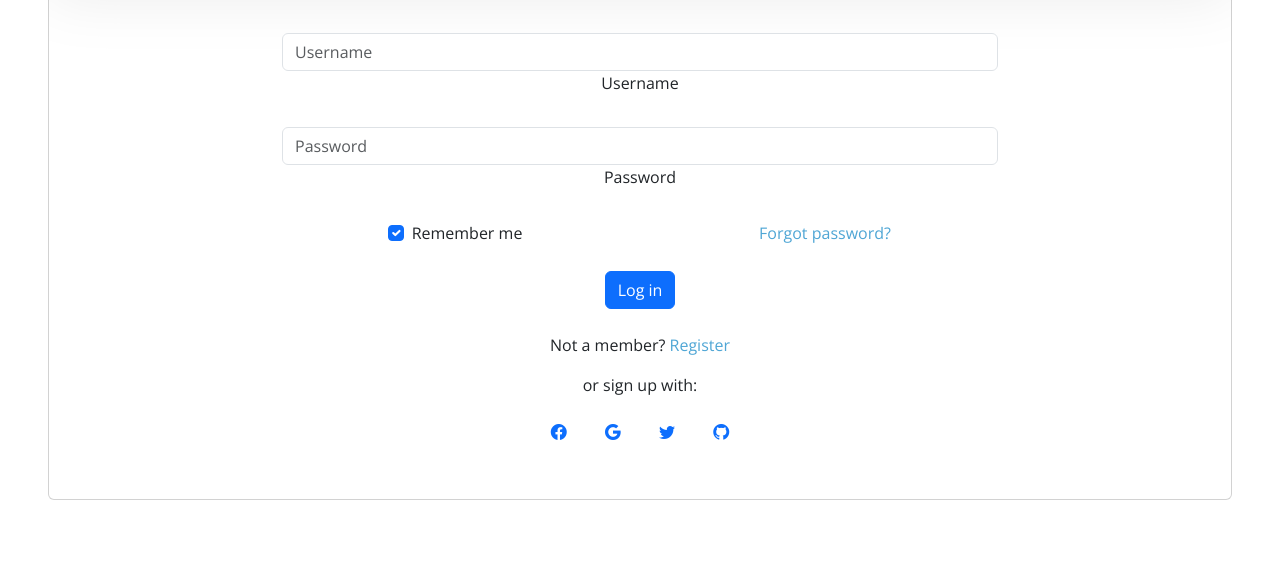
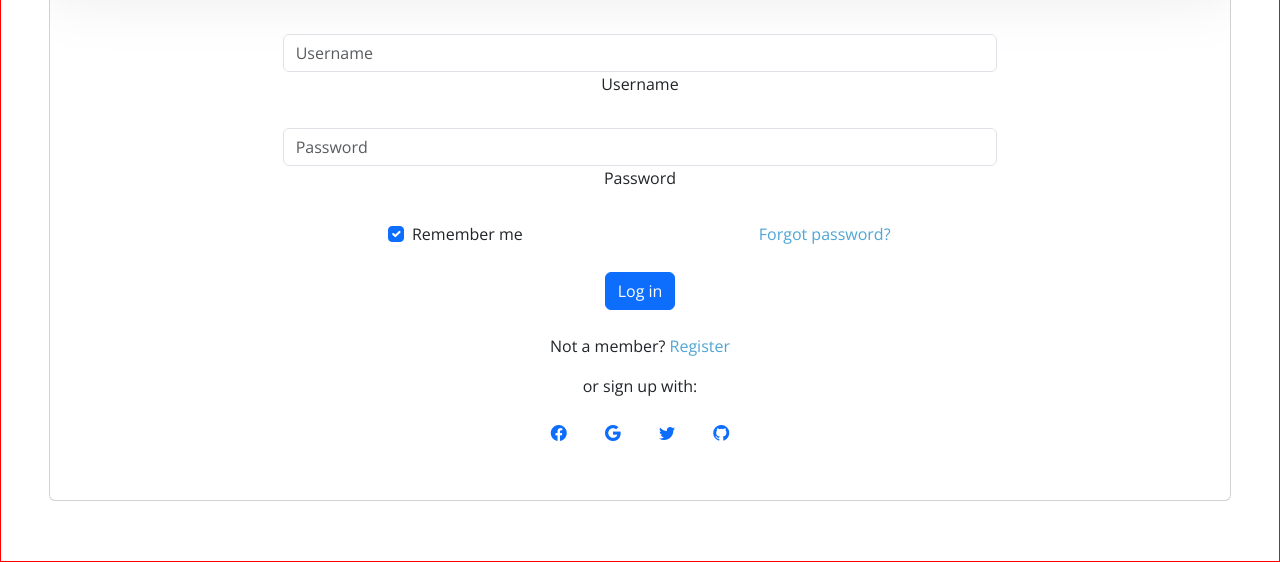
Before and after one commit to 0sugo/mechanicall, a Django app: page / in a window 1280 px wide. Shown: the part 362-924 px from the top of the page. Before the commit the page ends 862 px from the top, so only its background shows below. Run offline with Django 4.2, Linux system fonts and the light colour scheme; some libraries are stand-ins or nearby versions.

Commit message:
Add custom styles

```diff
--- a/static/main.css
+++ b/static/main.css
@@ -64,3 +64,9 @@ input,select {
     background:#F6F6F6 ;
     border: none;
 }
+/*login*/
+.centerer{
+    border: 1px solid red;
+    box-sizing: border-box;
+
+}
```
